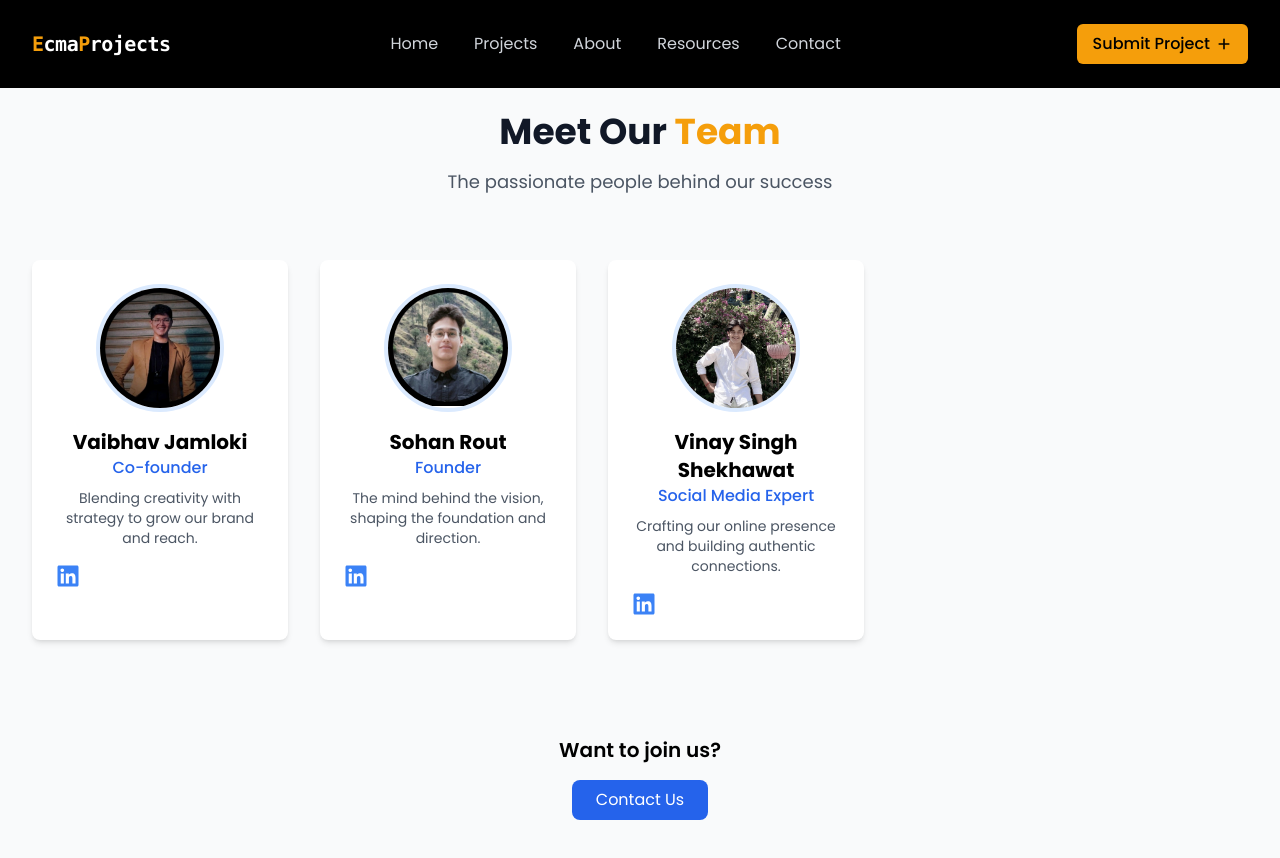
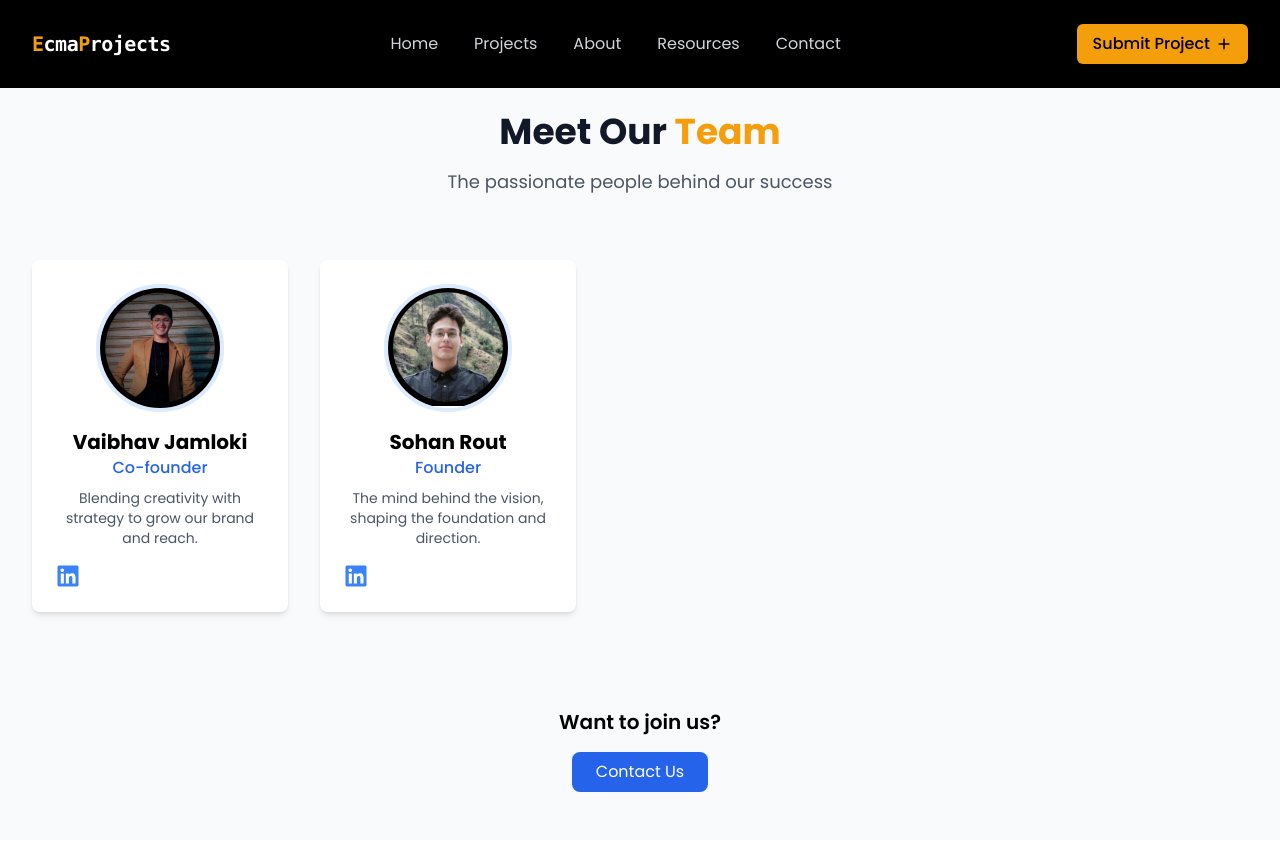
Before and after one commit to Sohan-Rout/EcmaProjects, a Next.js app: page /about/meet-the-team in a window 1280 px wide. Shown: the top 858 px of the page. Built offline with nearby package versions, Linux system fonts and the light colour scheme.

Commit message:
jaggu fek diya

```diff
--- a/app/about/meet-the-team/page.jsx
+++ b/app/about/meet-the-team/page.jsx
@@ -1,5 +1,5 @@
 "use client";
-import Navbar from "@/app/components/navbar";
+import Navbar from "../../components/navbar";
 import Image from "next/image";
 import { FaLinkedin } from "react-icons/fa";
 
@@ -71,31 +71,7 @@ const MeetTheTeam = () => {
               </a>
             </div>
 
-            {/* Team Member 1 */}
-            <div className="flex-shrink-0 bg-white p-6 rounded-lg shadow-md text-center w-64">
-              <div className="w-32 h-32 mx-auto mb-4 rounded-full overflow-hidden border-4 border-blue-100">
-                <Image
-                  src="/teammate1.jpg"
-                  alt="Vinay Singh Shekhawat"
-                  width={128}
-                  height={128}
-                  className="object-cover"
-                />
-              </div>
-              <h3 className="text-xl font-bold">Vinay Singh Shekhawat</h3>
-              <p className="text-blue-600 font-medium mb-2">Social Media Expert</p>
-              <p className="text-gray-600 mb-4 text-sm">
-                Crafting our online presence and building authentic connections.
-              </p>
-              <a
-                href="https://www.linkedin.com/in/vinay-singh-shekhawat-14a609350"
-                target="_blank"
-                rel="noopener noreferrer"
-                className="text-blue-500 hover:text-blue-700"
-              >
-                <FaLinkedin size={24} />
-              </a>
-            </div>
+            {/* Removed Team Member 1 (Vinay Singh Shekhawat) */}
           </div>
         </section>
 
```
